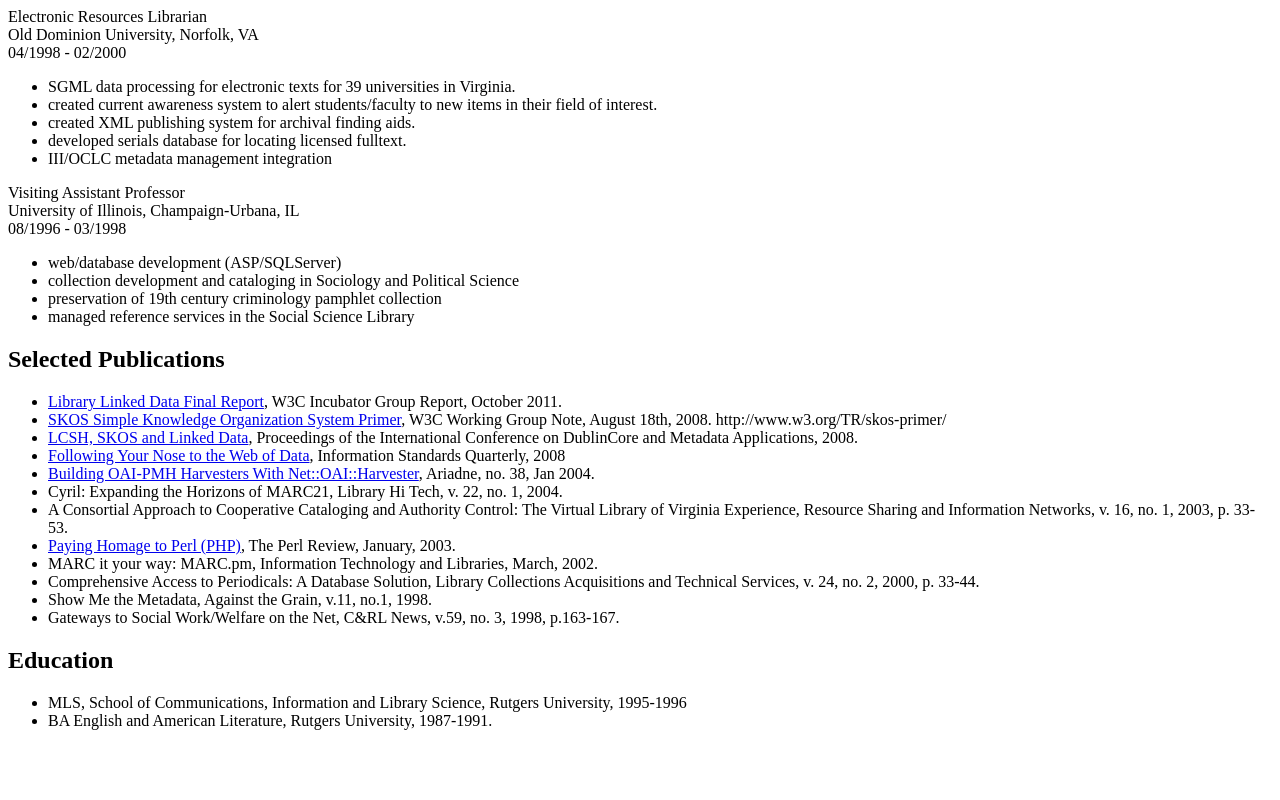
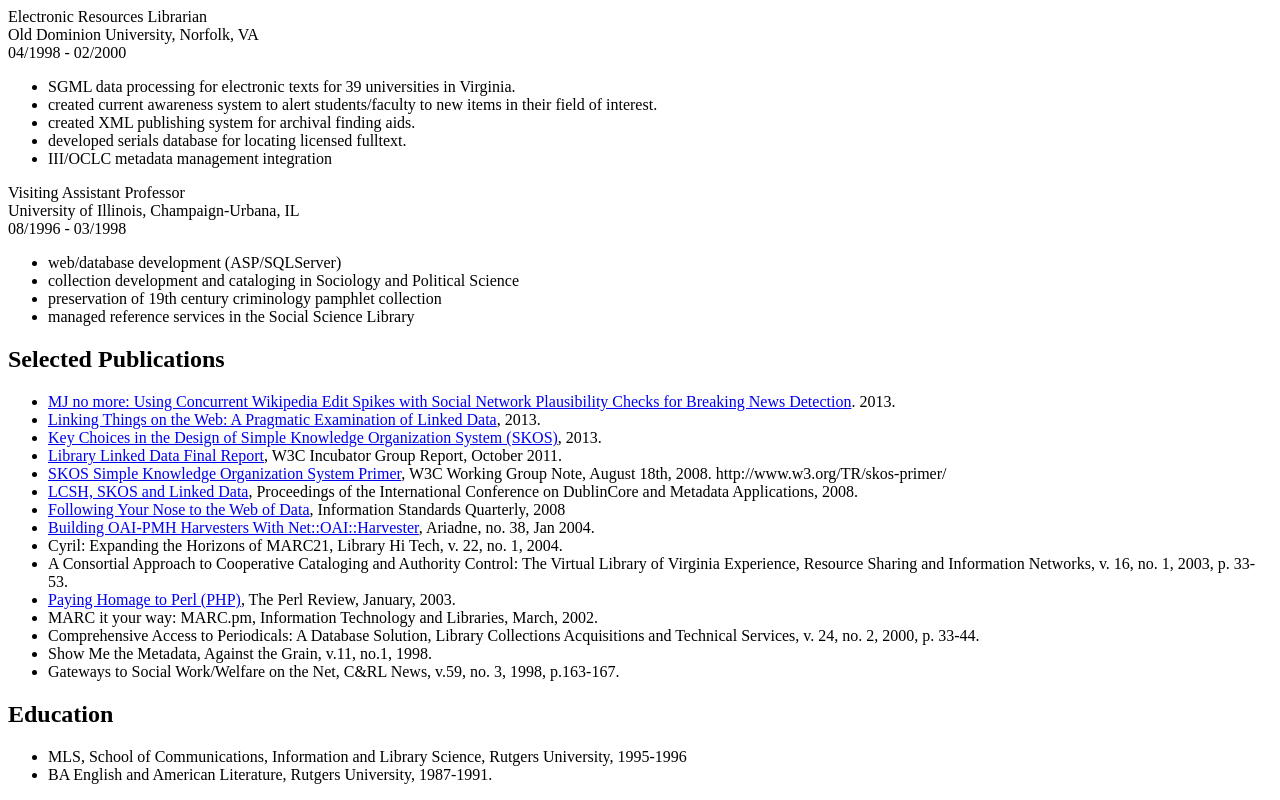
Before and after one commit to jyothivinjumur/inkdroid, a plain HTML site: page ehs.html in a window 1280 px wide. Shown: the part 2044-2844 px from the top of the page. Before the commit the page ends 2790 px from the top, so only its background shows below. Drawn offline with Linux system fonts and the light colour scheme.

Commit message:
latest ehs files

```diff
--- a/ehs.html
+++ b/ehs.html
@@ -10,7 +10,7 @@
 
 <p>Silver Spring, Maryland, USA  </p>
 
-<p><a href="&#x6D;&#x61;&#105;&#108;&#x74;&#111;:&#x65;&#x68;&#x73;&#64;&#112;&#x6F;&#98;&#111;&#x78;&#46;&#x63;&#x6F;m">&#x65;&#x68;&#x73;&#64;&#112;&#x6F;&#98;&#111;&#x78;&#46;&#x63;&#x6F;m</a> <br />
+<p><a href="&#109;&#97;&#105;&#x6C;&#x74;&#111;:&#x65;&#104;&#x73;&#64;&#x70;&#x6F;&#98;&#x6F;&#x78;&#x2E;&#x63;&#111;m">&#x65;&#104;&#x73;&#64;&#x70;&#x6F;&#98;&#x6F;&#x78;&#x2E;&#x63;&#111;m</a> <br />
 <a href="http://inkdroid.org">http://inkdroid.org</a> <br />
 <a href="http://twitter.com/edsu">http://twitter.com/edsu</a> <br />
 <a href="http://github.com/edsu">http://github.com/edsu</a></p>
@@ -170,6 +170,10 @@ Political Science</li>
 <h2>Selected Publications</h2>
 
 <ul>
+<li><a href="http://arxiv.org/abs/1303.4702">MJ no more: Using Concurrent Wikipedia Edit Spikes with Social Network Plausibility Checks for Breaking News Detection</a>. 2013. </li>
+<li><a href="http://arxiv.org/abs/1302.4591">Linking Things on the Web: A Pragmatic Examination of Linked Data</a>, 2013.</li>
+<li><a href="http://arxiv.org/abs/1302.1224">Key Choices in the Design of Simple
+  Knowledge Organization System (SKOS)</a>, 2013.</li>
 <li><a href="http://www.w3.org/2005/Incubator/lld/XGR-lld-20111025/" title="Library Linked Data Incubator Group Final Report">Library Linked Data Final Report</a>, W3C Incubator Group Report, October
 2011.</li>
 <li><a href="http://www.w3.org/TR/skos-primer" title="SKOS Simple Knowledge Oranization System Primer">SKOS Simple Knowledge Organization System Primer</a>, W3C Working Group Note,
@@ -205,4 +209,5 @@ no. 3, 1998, p.163-167.</li>
 </ul>
 
 </body>
+
 </html>
```
Also changed, not shown: 3 other files.
